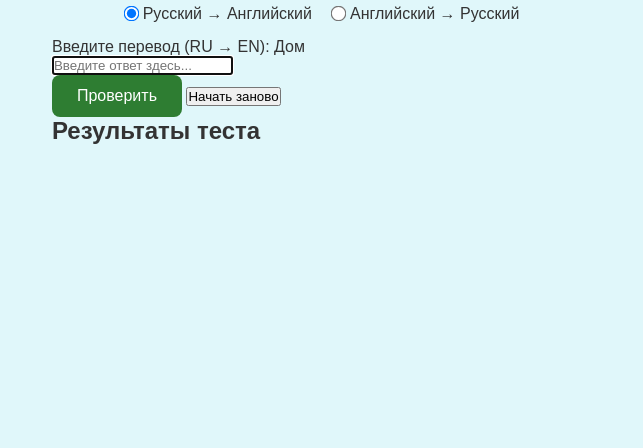
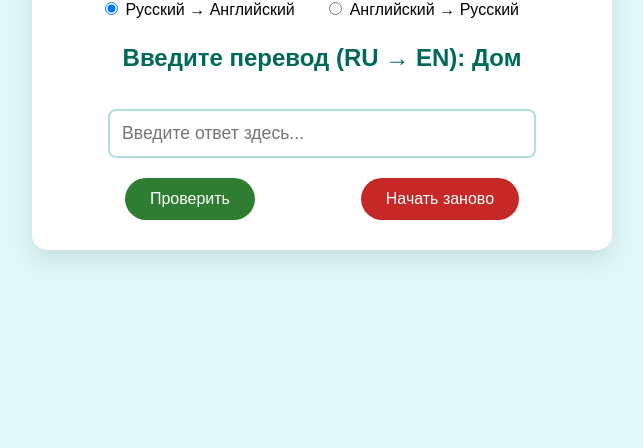
Before and after one commit to MoonKidd777/Project, a plain HTML site: page index.html in a window 1280 px wide. Shown: the part 352-800 px from the top of the page, without its empty margins (318-961 px from the left). Drawn offline with Linux system fonts and the light colour scheme.

Commit message:
style.css

```diff
--- a/style.css
+++ b/style.css
@@ -1,128 +1,74 @@
-/* --- Общие настройки --- */
-* {
-    margin: 0;
-    padding: 0;
-    box-sizing: border-box;
-}
 body {
     font-family: 'Arial', sans-serif;
-    background-color: #e0f7fa; /* Фон из оригинала */
-    color: #333;
+    background-color: #e0f7fa; /* Бирюзовый фон */
     display: flex;
     justify-content: center;
     align-items: center;
     min-height: 100vh;
-}
-.app-container {
-    width: 90%;
-    max-width: 600px; /* Как в оригинале */
-    background-color: #fff;
-    border-radius: 12px;
-    box-shadow: 0 4px 15px rgba(0, 0, 0, 0.1);
+    margin: 0;
 }
 
-/* --- Заголовок --- */
-.header {
-    background-color: #e0f7fa; /* Голубой фон */
-    padding: 20px;
+.container {
+    background-color: white;
+    padding: 30px 40px;
+    border-radius: 15px;
+    box-shadow: 0 10px 25px rgba(0, 0, 0, 0.1);
+    width: 100%;
+    max-width: 500px;
     text-align: center;
 }
-.header h1 {
-    margin-bottom: 10px;
-}
-.flags .flag {
-    font-size: 24px; /* Увеличили размер флагов */
-}
-.flags .arrow {
-    font-size: 28px; /* Увеличили стрелку */
+
+h1 {
+    color: #004d40; /* Темно-зеленый */
+    margin-bottom: 25px;
 }
 
-/* --- Управление --- */
-.controls {
-    display: flex;
-    justify-content: center;
-    gap: 20px;
-    padding: 15px;
-}
-.controls label {
-    display: flex;
-    align-items: center;
-    gap: 5px;
-}
-.controls input[type="radio"] {
-    transform: scale(1.2);
+.word-box {
+    font-size: 1.5rem;
+    font-weight: bold;
+    color: #00695c; /* Сине-зеленый */
+    margin: 25px 0;
+    min-height: 40px;
 }
 
-/* --- Основной контент --- */
-.main-content {
-    padding: 25px;
+#user-input {
+    width: 80%;
+    padding: 12px;
+    font-size: 1.1rem;
+    margin-bottom: 20px;
+    border: 2px solid #b2dfdb;
+    border-radius: 8px;
+    outline: none;
 }
-.word-display p {
-    font-size: 1.2em;
-    margin-bottom: 25px;
+
+.button-group {
+    display: flex;
+    justify-content: space-around;
 }
-.input-area {
-    display: flex;
-    gap: 15px; /* Отступ между полем и кнопкой */
+
+button {
+    padding: 12px 25px;
+    font-size: 1rem;
+    border: none;
+    border-radius: 25px;
+    cursor: pointer;
+    transition: transform 0.1s;
 }
-#answer-input {
-    flex-grow: 1; /* Растягивается на всю ширину */
-    padding: 12px;
-    font-size: 16px;
-    border-radius: 8px;
+
+#check-btn {
+    background-color: #2e7d32; /* Темно-зеленый */
+    color: white;
 }
-#check-btn, #start-btn {
-    padding: 12px 25px; /* Сделали кнопки шире и выше */
-    font-size: 16px; /* Увеличили шрифт */
-    border-radius: 8px;
-    cursor: pointer;
+
+#reset-btn {
+    background-color: #c62828; /* Темно-красный */
+    color: white;
 }
-#check-btn {
-     background-color: #2e7d32; /* Зеленый из оригинала */
-     color: white !important;
-     border: none;
-     transition: background-color 0.3s ease;
+
+.hidden {
+    display: none;
 }
-#check-btn:hover { background-color: #276729; }
-#start-btn {
-     background-color: #3498db; /* Синий для старта */
-     color: white !important;
-     border: none;
-     transition: background-color 0.3s ease;
+
+.controls label {
+    margin-right: 25px;
 }
-#start-btn:hover { background-color: #2980b9; }
-
-/* --- Прогресс-бар --- */
-.progress-section {
-    padding: 25px;
-}
-.progress-bar-outer {
-    width: 100%;
-    height: 25px; /* Высота как в оригинале */
-    background-color: #DCEBF7; /* Серый фон полосы */
-    border-radius: 15px; /* Скругление углов */
-    overflow: hidden; /* Чтобы заливка не выходила за рамки */
-}
-.progress-bar-inner {
-   height: 100%;
-   background-color: #8BC6EB; /* Голубая заливка */
-   width: 0%; /* Начальное значение */
-   transition: width 0.5s ease-in-out; /* Плавная анимация */
-   border-radius: inherit; /* Наследуем скругление */
-}
-#stats-info {
-     margin-top: 15px;
-     text-align: right; /* Как в оригинале справа */
-     font-weight: bold;
-     color: #004d40; /* Темно-зеленый цвет текста */
- }
-
-/* --- Результаты --- */
-.footer {
-     padding-top: 35px !important; /* Добавили отступ сверху для результатов */
-     padding-bottom: 35px !important; /* Добавили отступ снизу для результатов */
- }
-.footer p {
-     text-align: center !important; /* Центрируем результат */
-     font-size: 1.1em !important;
- }
```
